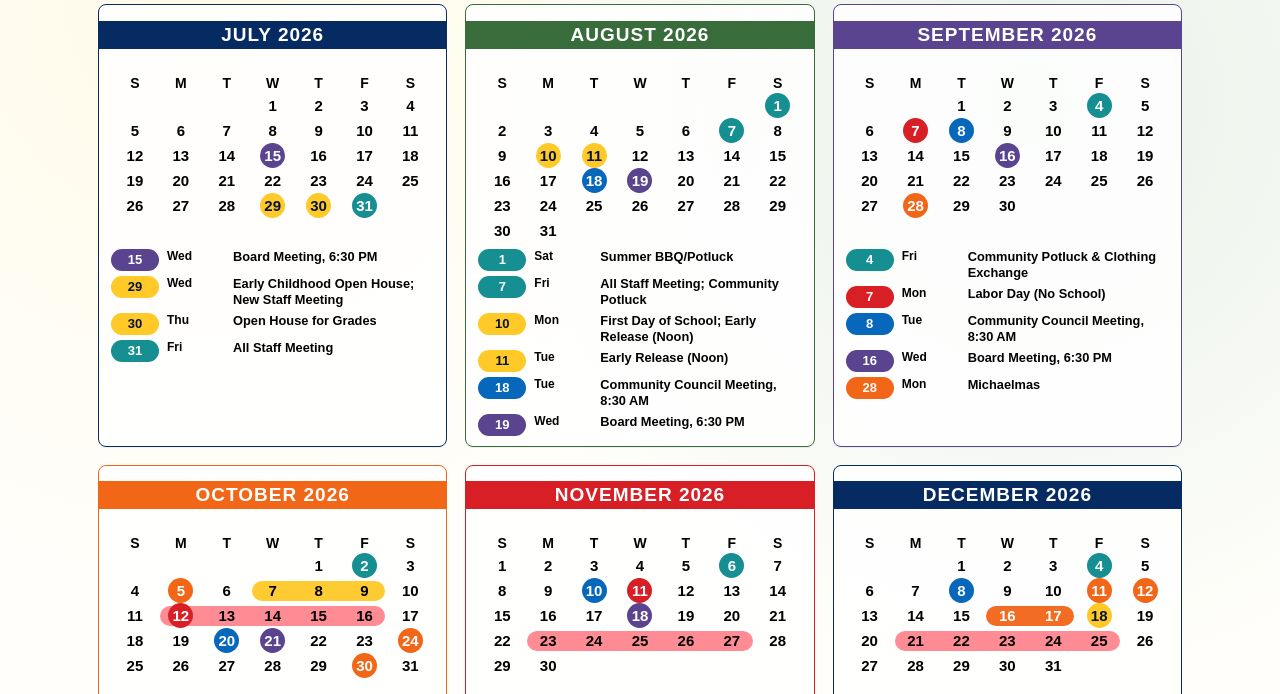
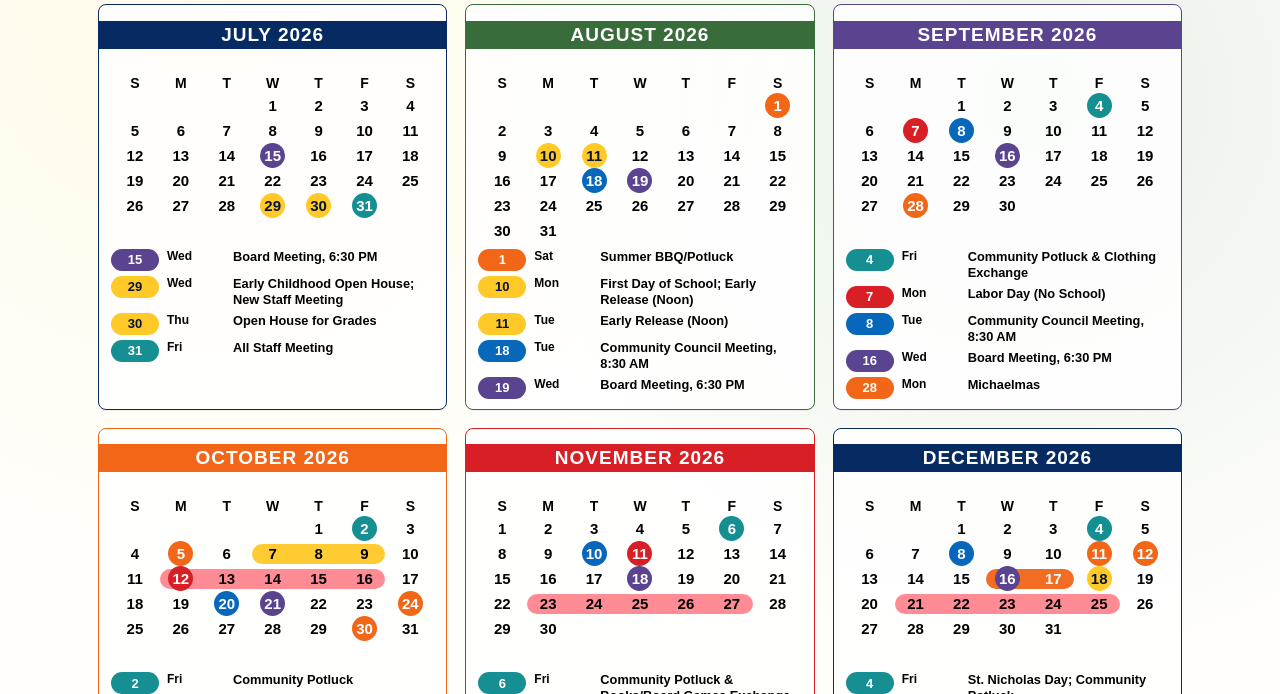
Before and after one commit to meticulouskat/Calendar, a plain HTML site: page index.html in a window 1280 px wide. Shown: the part 106-800 px from the top of the page. Drawn offline with Linux system fonts and the light colour scheme.

Commit message:
Update index.html

```diff
--- a/index.html
+++ b/index.html
@@ -374,11 +374,10 @@
       },
       {
         title: "AUGUST 2026", year: 2026, month: 7, theme: "green",
-        marks: { 1: "teal", 7: "teal", 10: "yellow", 11: "yellow", 18: "blue", 19: "purple" },
+        marks: { 1: "orange", 10: "yellow", 11: "yellow", 18: "blue", 19: "purple" },
         ranges: [],
         events: [
-          ["1", "Sat", "teal", "Summer BBQ/Potluck"],
-          ["7", "Fri", "teal", "All Staff Meeting; Community Potluck"],
+          ["1", "Sat", "orange", "Summer BBQ/Potluck"],
           ["10", "Mon", "yellow", "First Day of School; Early Release (Noon)"],
           ["11", "Tue", "yellow", "Early Release (Noon)"],
           ["18", "Tue", "blue", "Community Council Meeting, 8:30 AM"],
@@ -430,7 +429,7 @@
       },
       {
         title: "DECEMBER 2026", year: 2026, month: 11, theme: "navy",
-        marks: { 4: "teal", 8: "blue", 11: "orange", 12: "orange", 18: "yellow" },
+        marks: { 4: "teal", 8: "blue", 11: "orange", 12: "orange", 16: "purple", 18: "yellow" },
         ranges: [
           { start: 16, end: 17, color: "orange" },
           { start: 21, end: 25, color: "pink" }
@@ -655,7 +654,7 @@
 
       const note = document.createElement("div");
       note.className = "note";
-      note.innerHTML = '<span class="star" aria-hidden="true">&#9733;</span><span>All dates and times are subject to change. Please watch for updates and reminders.</span>';
+      note.innerHTML = '<span class="star" aria-hidden="true">★</span><span>All dates and times are subject to change. Please watch for updates and reminders.</span>';
 
       body.append(list, note);
       card.appendChild(body);
```
